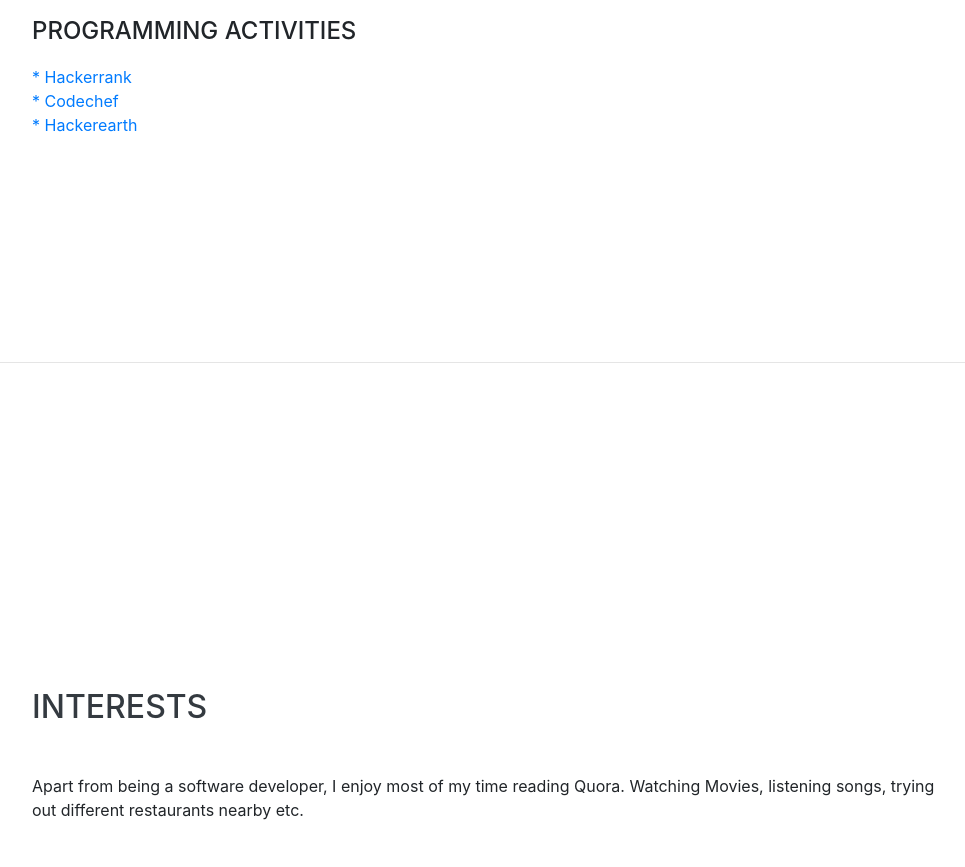
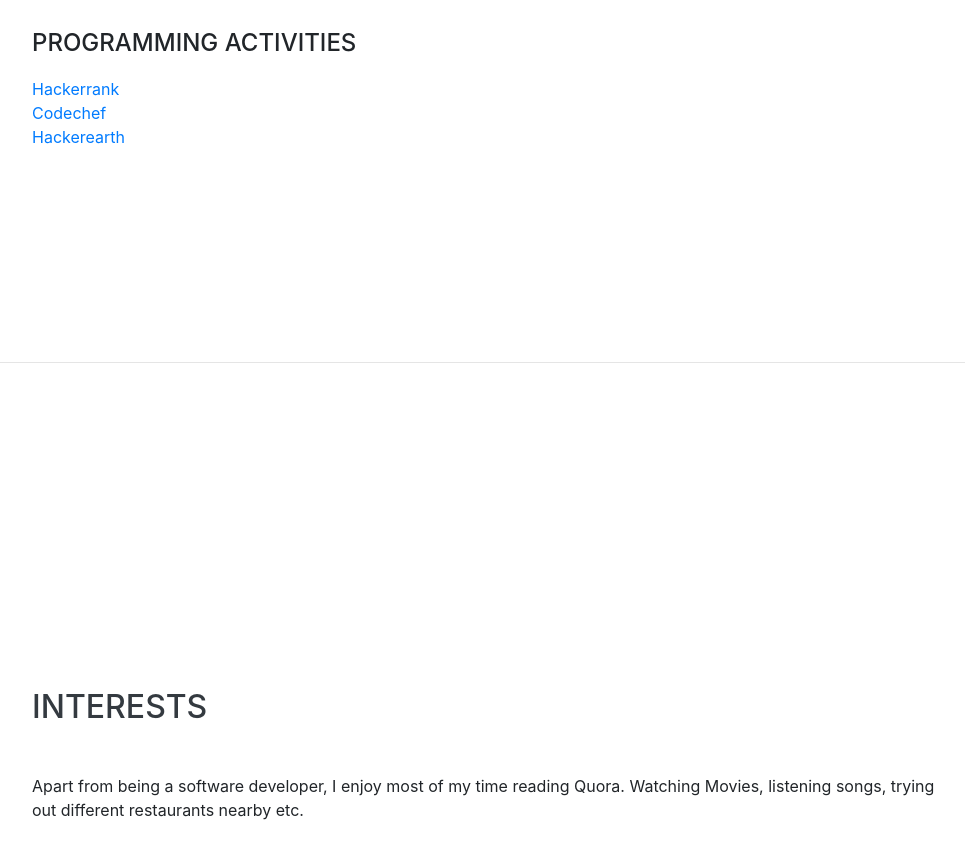
Before and after one commit to abhijeet-rawat/abhijeet-rawat.github.io, a website with bundled scripts: page index.html in a window 1280 px wide. Shown: the part 2841-3708 px from the top of the page, without its empty margins (288-1253 px from the left). Built offline with nearby package versions, Linux system fonts and the light colour scheme; a web font is replaced by a local one.

Commit message:
minor fixes

```diff
--- a/index.html
+++ b/index.html
@@ -178,12 +178,13 @@
             <i class="fab fa-python"></i>
           </li>
         </ul>
+        <br/>
         <div class="subheading mb-3">Programming Activities</div>
-         <a href="https://www.hackerrank.com/abhijeet_rawat">* Hackerrank</a>
+         <a href="https://www.hackerrank.com/abhijeet_rawat">Hackerrank</a>
          <br/>
-         <a href="https://www.codechef.com/users/abhijeet_rawat">* Codechef</a>
+         <a href="https://www.codechef.com/users/abhijeet_rawat">Codechef</a>
          <br/>
-         <a href="https://www.hackerearth.com/@abhijeet109">* Hackerearth</a>
+         <a href="https://www.hackerearth.com/@abhijeet109">Hackerearth</a>
     </section>
 
     <hr class="m-0">
```
